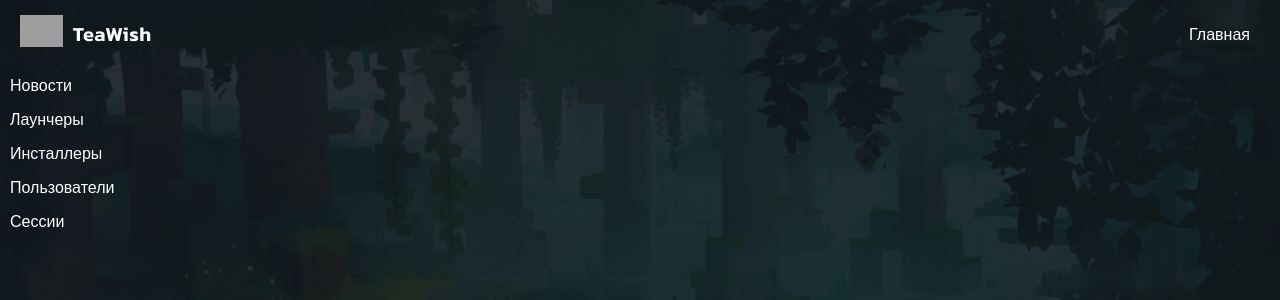
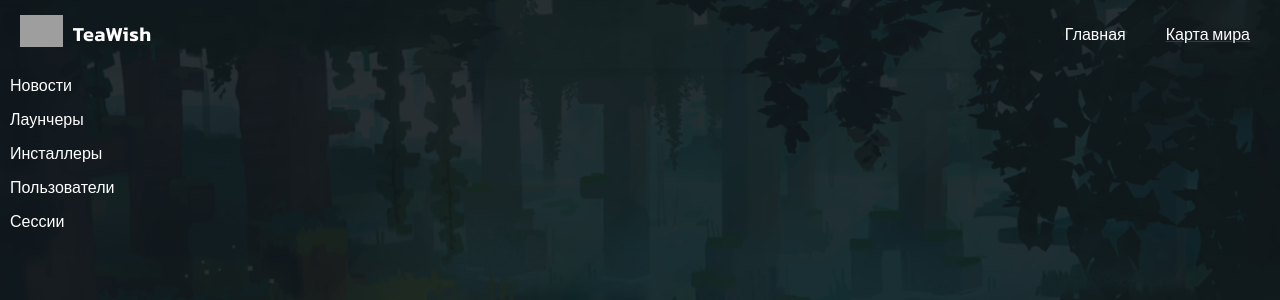
Before and after one commit to Flopp30/fortu-site, a Python web app: template templates/admin/admin.html in a window 1280 px wide. Shown: the top 300 px of the page. Run offline with Jinja, Linux system fonts and the light colour scheme; the template is opened without the code that fills it, so the values that code supplies are empty; grey boxes are pictures that could not be loaded.

Commit message:
feat(map): добавлена ссылка на карту мира

```diff
--- a/teawish/config/config.py
+++ b/teawish/config/config.py
@@ -41,6 +41,7 @@ class WebConfig(BaseFromEnvConfig):
     static_path: str = Field('/static/', alias='WEB_STATIC_PATH')
 
     discord_link: str = Field('https://discord.com', alias='DISCORD_LINK')
+    world_map_address: str = Field('https://discord.com', alias='WORLD_MAP_ADDRESS')
 
 
 class AppConfig(BaseFromEnvConfig):
--- a/teawish/web/jinja_templates.py
+++ b/teawish/web/jinja_templates.py
@@ -22,6 +22,7 @@ def register_filters(templates: Jinja2Templates, web_config: WebConfig):
     templates.env.filters['format_date'] = lambda dt: dt.strftime('%H:%M %d.%m.%Y')
     templates.env.globals['discord_link'] = web_config.discord_link
     templates.env.globals['url_for'] = urlx_for
+    templates.env.globals['world_map_address'] = web_config.world_map_address
 
 
 @pass_context
--- a/templates/components/navbar.html
+++ b/templates/components/navbar.html
@@ -31,6 +31,11 @@
              class="nav-item">
             Главная
         </div>
+        <a href="{{ world_map_address }}" class="link" target="_blank">
+            <div id="world-map-link" class="nav-item">
+                Карта мира
+            </div>
+        </a>
         {% if user %}
             <div id="user-info" class="nav-item disabled">
                 {{ user.name }}
```
